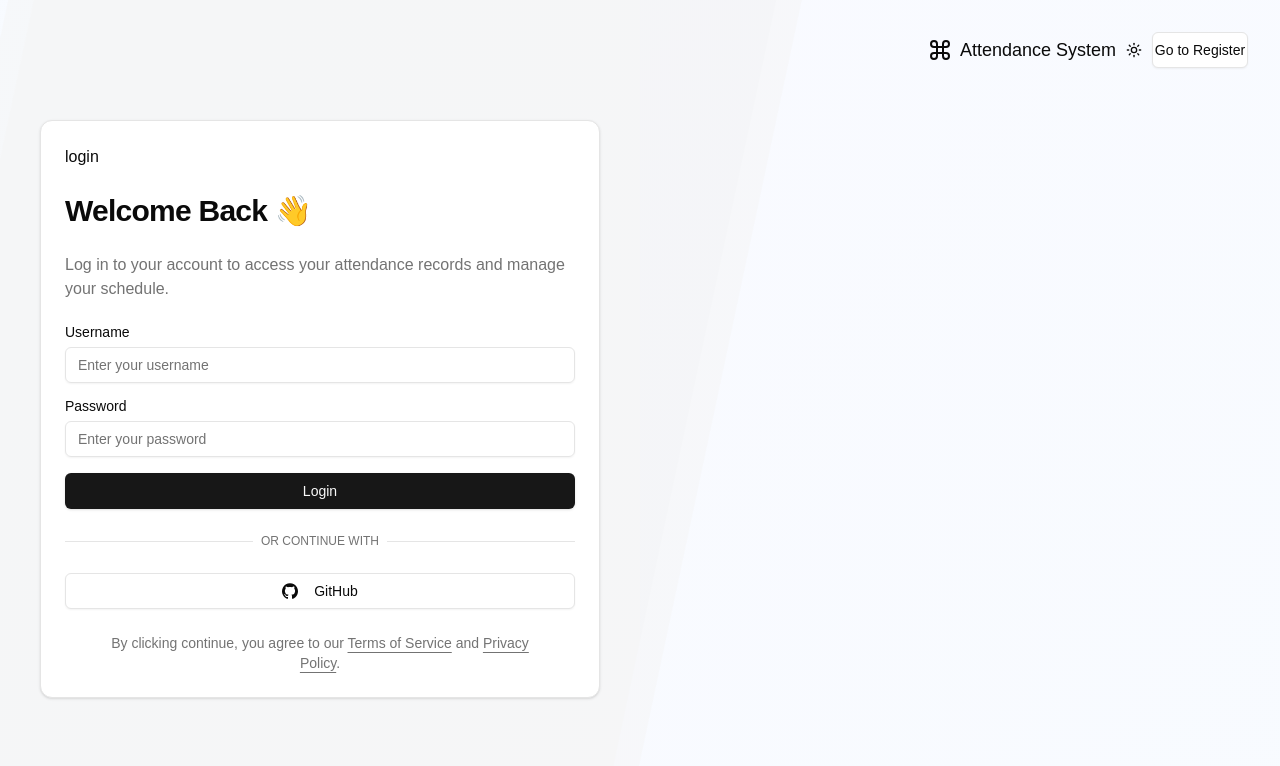
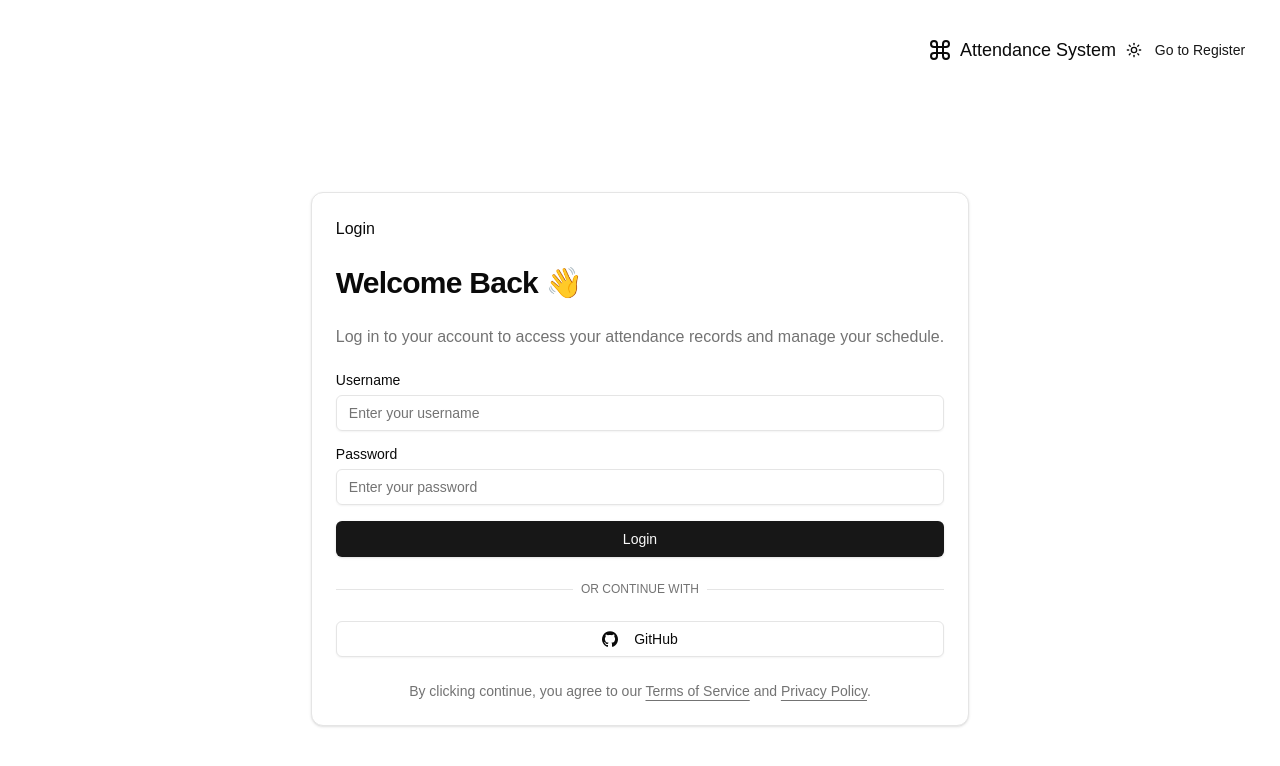
Before and after one commit to zchdoc/shadcn-ui-sidebar-07, a Next.js app: page /login in a window 1280 px wide. Shown: the top 766 px of the page. Built offline with nearby package versions, Linux system fonts and the light colour scheme.

Commit message:
更改登录页面以及 sidebar 折叠样式

```diff
--- a/components/app-sidebar.tsx
+++ b/components/app-sidebar.tsx
@@ -162,7 +162,7 @@ interface AppSidebarProps extends React.ComponentProps<typeof Sidebar> {
 
 export function AppSidebar({ onViewChange, ...props }: AppSidebarProps) {
   return (
-    <Sidebar collapsible="icon" {...props}>
+    <Sidebar collapsible="offcanvas" {...props} variant="floating" side="left">
       <SidebarHeader>
         <TeamSwitcher teams={data.teams} />
       </SidebarHeader>
--- a/components/authentication/auth-index.tsx
+++ b/components/authentication/auth-index.tsx
@@ -28,7 +28,7 @@ export default function AuthenticationPage() {
   }, [showLogin]);
 
   return (
-    <div className="container relative min-h-screen flex-col items-center justify-center md:grid lg:max-w-none lg:grid-cols-2 lg:px-0 overflow-hidden">
+    <div>
       {/* Top bar */}
       <div className="absolute right-4 top-4 flex items-center gap-2 md:right-8 md:top-8 z-50">
         <div className="relative z-20 flex items-center text-lg font-medium">
@@ -47,7 +47,7 @@ export default function AuthenticationPage() {
           Attendance System
           <ThemeToggle/>
           <Button
-            variant="outline"
+            variant="link"
             onClick={() => setShowLogin(!showLogin)}
             className="relative px-4 py-2 w-24"
           >
@@ -56,67 +56,18 @@ export default function AuthenticationPage() {
         </div>
       </div>
       {/* Left side */}
-      <div className={cn("relative flex min-h-screen flex-col p-10 lg:min-h-screen")}>
-        {/* Left 斜边装饰 */}
-        <div className="absolute inset-0">
-          <div className={cn(
-            "absolute inset-0 bg-gradient-to-br transition-colors duration-300",
-            showLogin
-              ? "from-blue-100/20 to-indigo-100/20 dark:from-blue-900/20 dark:to-indigo-900/20"
-              : "from-indigo-100/20 to-blue-100/20 dark:from-indigo-900/20 dark:to-blue-900/20"
-          )}/>
-          <div className="absolute left-0 inset-y-0 w-[120%] bg-muted/50 transform -translate-x-[10%] -skew-x-12"
-               style={{display: showLogin ? 'block' : 'none'}}
-          />
-          <div className="absolute left-0 inset-y-0 w-[120%] bg-background transform -translate-x-[10%] -skew-x-12"
-               style={{display: showLogin ? 'none' : 'block'}}
-          />
-        </div>
-        <div className="relative z-20 flex flex-col flex-1 mt-20">
-          {showLogin && (
+      <div className={cn("relative flex min-h-screen flex-col p-28 lg:min-h-screen")}>
+        <div className="relative z-20 flex flex-col flex-1 mt-20 items-center">
           <Card
-              ref={loginCardRef}
+            ref={showLogin ? loginCardRef : registerCardRef}
             className="bg-background flex flex-col"
             style={{minHeight: contentHeight ? `${contentHeight}px` : 'auto'}}
           >
-              <CardHeader>login</CardHeader>
+            <CardHeader>{showLogin ? 'Login' : 'Reg'}</CardHeader>
             <CardContent className="flex flex-col justify-center">
-                <UserLoginForm/>
+              {showLogin ? (<UserLoginForm/>) : (<UserAuthForm/>)}
             </CardContent>
           </Card>
-          )}
-        </div>
-      </div>
-      {/* Right side */}
-      <div className={cn("relative flex min-h-screen flex-col p-10 lg:min-h-screen")}>
-        {/* Right 斜边装饰 */}
-        <div className="absolute inset-0">
-          <div className={cn(
-            "absolute inset-0 bg-gradient-to-br transition-colors duration-300",
-            showLogin
-              ? "from-indigo-100/20 to-blue-100/20 dark:from-indigo-900/20 dark:to-blue-900/20"
-              : "from-blue-100/20 to-indigo-100/20 dark:from-blue-900/20 dark:to-indigo-900/20"
-          )}/>
-          <div className="absolute left-0 inset-y-0 w-[120%] bg-muted/50 transform -translate-x-[90%] -skew-x-12"
-               style={{display: showLogin ? 'block' : 'none'}}
-          />
-          <div className="absolute left-0 inset-y-0 w-[120%] bg-background transform -translate-x-[90%] -skew-x-12"
-               style={{display: showLogin ? 'none' : 'block'}}
-          />
-        </div>
-        <div className="relative z-20 flex flex-col flex-1 mt-20">
-          {!showLogin && (
-            <Card
-              ref={registerCardRef}
-              className="bg-background flex flex-col"
-              style={{minHeight: contentHeight ? `${contentHeight}px` : 'auto'}}
-            >
-              <CardHeader>reg</CardHeader>
-              <CardContent className="flex flex-col justify-center">
-                <UserAuthForm/>
-              </CardContent>
-            </Card>
-          )}
         </div>
       </div>
     </div>
--- a/components/nav-main.tsx
+++ b/components/nav-main.tsx
@@ -51,7 +51,7 @@ export function NavMain({ items, onViewChange }: NavMainProps) {
             className="group/collapsible"
           >
             <SidebarMenuItem>
-              <CollapsibleTrigger asChild>
+              <CollapsibleTrigger asChild={false}>
                 <SidebarMenuButton tooltip={item.title}>
                   {item.icon && <item.icon />}
                   <span>{item.title}</span>
--- a/components/nav-user.tsx
+++ b/components/nav-user.tsx
@@ -6,7 +6,7 @@ import {
   ChevronsUpDown,
   CreditCard,
   LogOut,
-  Sparkles,
+  Sparkles, Trash2,
 } from "lucide-react"
 
 import {
@@ -29,7 +29,9 @@ import {
   SidebarMenuItem,
   useSidebar,
 } from "@/components/ui/sidebar"
-import {AuthReset} from "@/components/auth-reset"
+import {clearAuth} from "@/lib/auth";
+import {useAuth} from "@/components/auth-provider";
+import {useRouter} from "next/navigation";
 
 export function NavUser({
                           user,
@@ -41,7 +43,14 @@ export function NavUser({
   }
 }) {
   const {isMobile} = useSidebar()
+  const {setIsAuthenticated} = useAuth()
+  const router = useRouter()
 
+  const handleReset = () => {
+    clearAuth()
+    setIsAuthenticated(false)
+    router.push('/login')
+  }
   return (
     <SidebarMenu>
       <SidebarMenuItem>
@@ -64,7 +73,7 @@ export function NavUser({
           </DropdownMenuTrigger>
           <DropdownMenuContent
             className="w-[--radix-dropdown-menu-trigger-width] min-w-56 rounded-lg"
-            side={isMobile ? "bottom" : "right"}
+            side={isMobile ? "bottom" : "bottom"}
             align="end"
             sideOffset={4}
           >
@@ -102,8 +111,9 @@ export function NavUser({
                 Notifications
               </DropdownMenuItem>
               <DropdownMenuSeparator/>
-              <DropdownMenuItem>
-                <AuthReset/>
+              <DropdownMenuItem onClick={handleReset}>
+                <Trash2/>
+                Auth Reset
               </DropdownMenuItem>
             </DropdownMenuGroup>
             <DropdownMenuSeparator/>
```
Also changed, not shown: app/layout.tsx (+4 -4 lines), doc/auth-index-241115-01.tsx (added, +124 -0 lines). Lines whose indentation alone changed are shown as unchanged.
